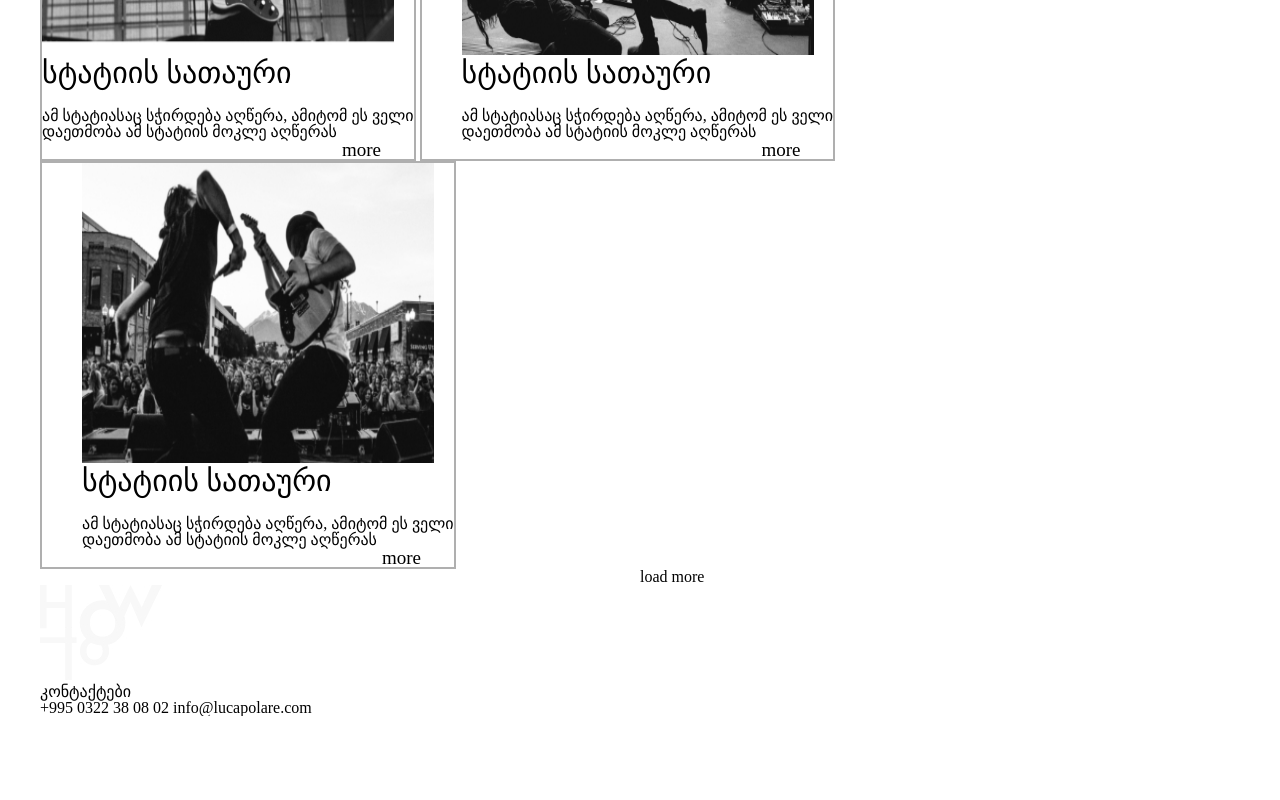
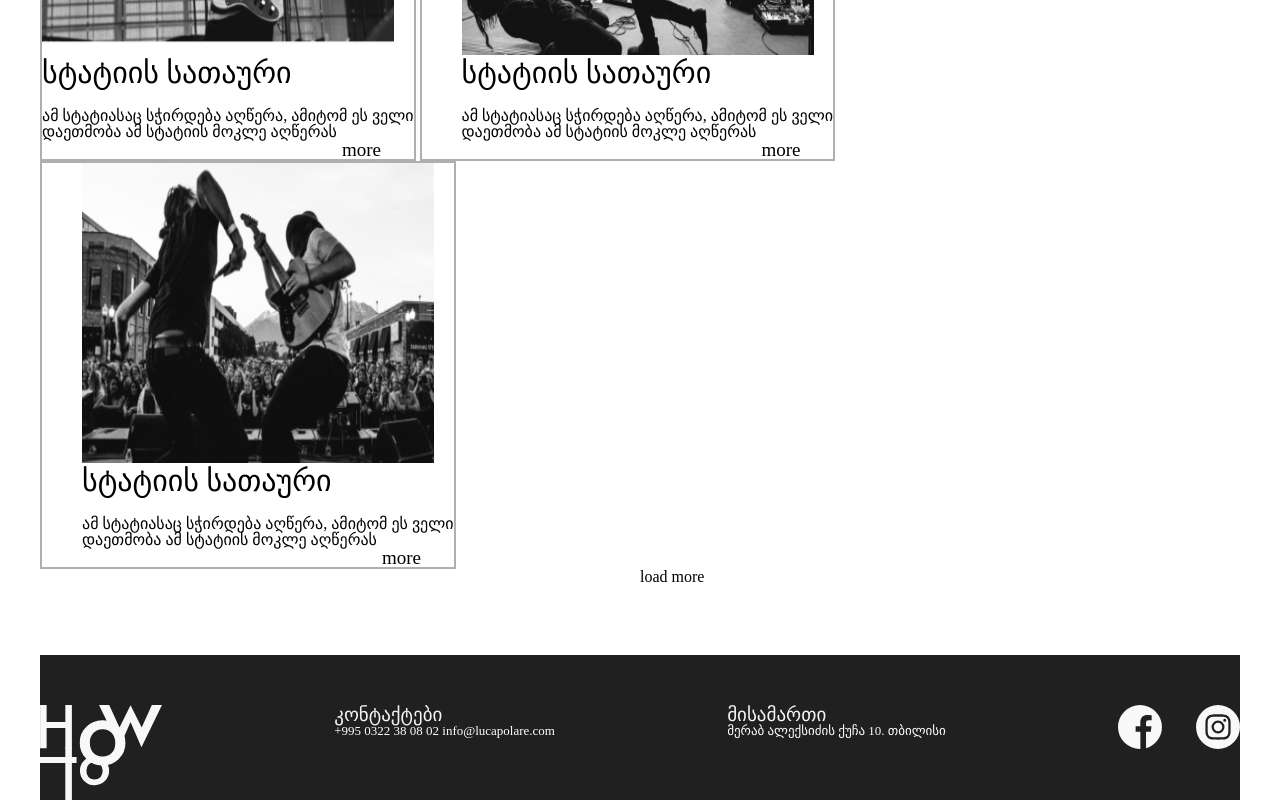
Before and after one commit to maikomekok/Web-Design, a plain HTML site: page index.html in a window 1280 px wide. Shown: the part 1947-2747 px from the top of the page. Before the commit the page ends 2663 px from the top, so only its background shows below. Drawn offline with Linux system fonts and the light colour scheme.

Commit message:
styled footer

```diff
--- a/index.html
+++ b/index.html
@@ -82,17 +82,23 @@
         </div>
         <h3>load more</h3>
     </section>
-    <footer>
+    <!-- <footer> -->
         <div class="footer_div">
-        <div><img class="second_logo" src="images/logo2.jpg"></div>
-        <div> <p class="contact"> კონტაქტები</p>
-              <p>+995 0322 38 08 02
+                <img class="second_logo" src="images/Group 3.svg">
+             <div class="footer_contacts">
+                 <p class="contact"> კონტაქტები</p>
+              <p class="number">+995 0322 38 08 02
                 info@lucapolare.com</p>
+             </div>
+               <div class="footer_adress">
+                   <p class="adress">მისამართი</p>
+                   <p class="misamarti">მერაბ ალექსიძის ქუჩა 10. თბილისი</p>
+               </div>
+             <div class="footer_images">
+                 <img class="f_and_i" src="images/Group 4.svg" alt="facebook and instagram">
+             </div>
         </div>
-        <div></div>
-        <div></div>
-        </div>
-    </footer>
+    <!-- </footer> -->
 </div>
 </body>
 </html>
--- a/styles/style.css
+++ b/styles/style.css
@@ -72,3 +72,26 @@ h1{
 h3{
     padding-left: 50%;
 }
+.footer_div{
+    background-color: rgb(32, 32, 32);
+}
+.foooter_logo , .footer_images,.footer_contacts,.footer_adress{
+    display: inline-block;
+}
+.footer_div{
+    display: flex;
+    justify-content: space-between;
+    padding-top: 50px;
+    margin-top: 70px;
+}
+.section_one,.section_two,.section_three{
+    flex-wrap: wrap;
+}
+.adress,.contact{
+    font-size: 19px;
+    color: whitesmoke;
+}
+.number,.misamarti{
+    font-size: 13px;
+    color: white;
+}
```
Also changed, not shown: images/Group 3.svg (added), images/Group 4.svg (added).
